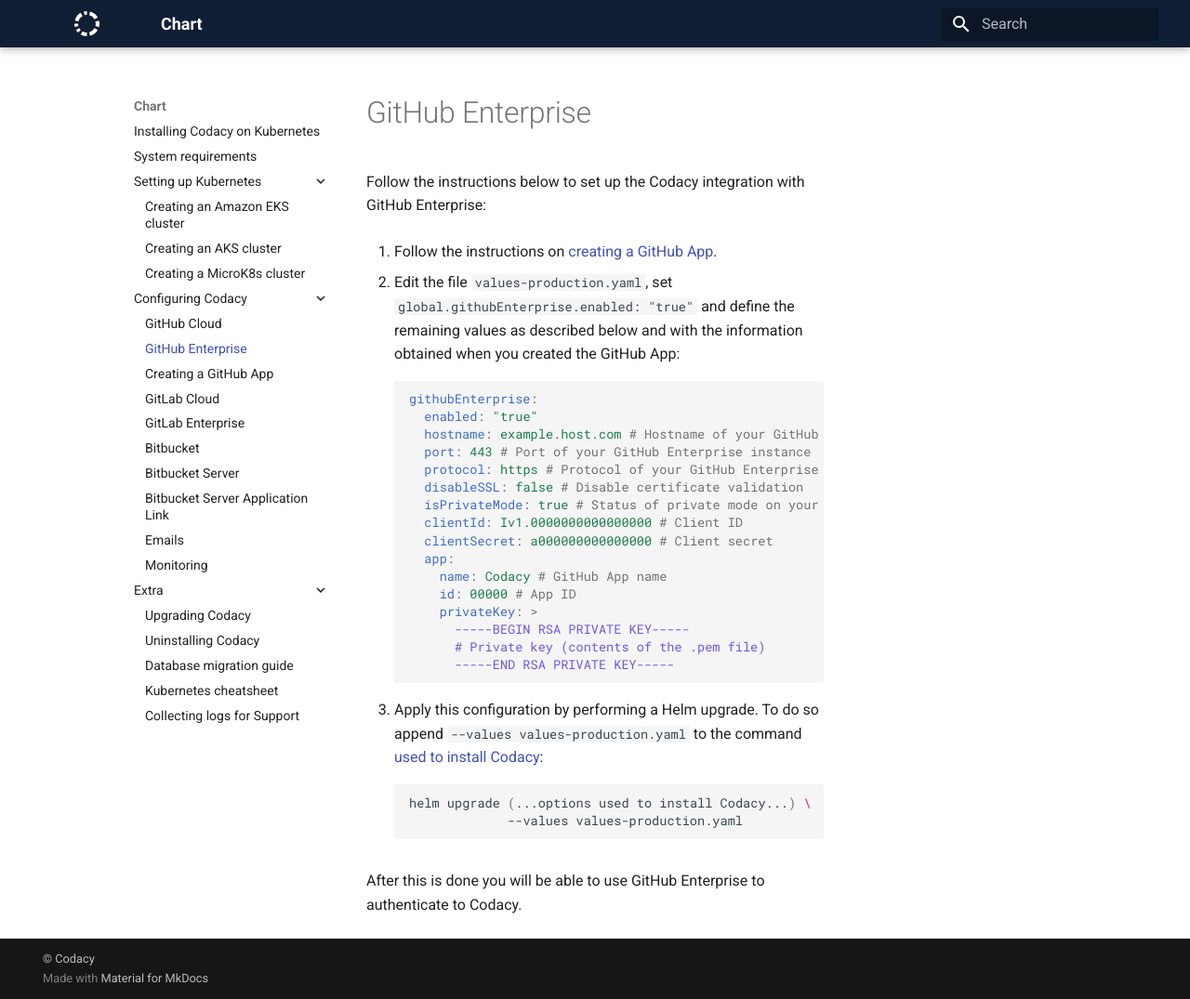
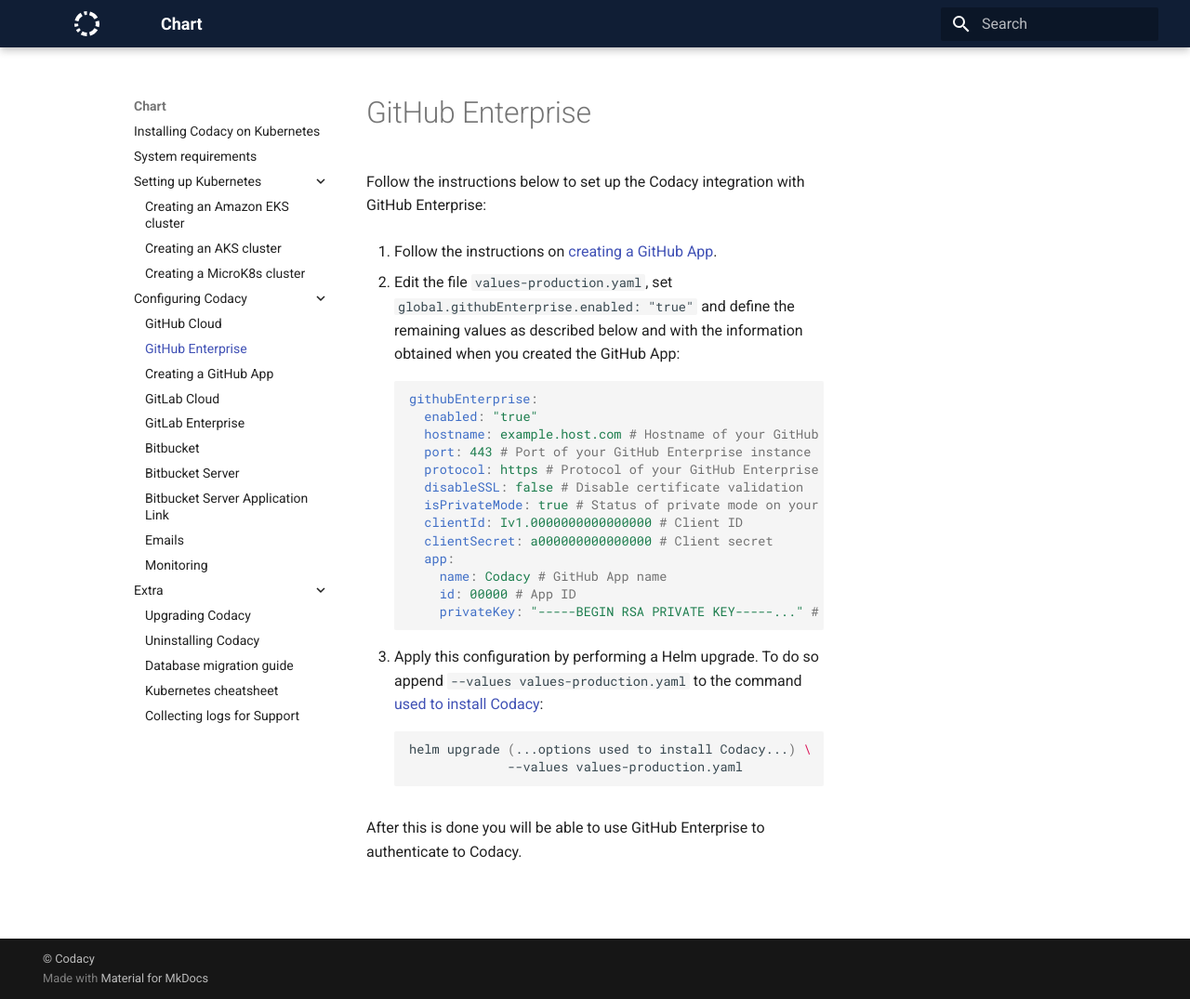
Before and after one commit to codacy/chart, an MkDocs documentation site: the page built from docs/configuration/integrations/github-enterprise.md, in a window 1280 px wide and 1075 px high. Shown: the whole window at 93% size. Built offline with MkDocs 1.6.1 and Material for MkDocs 9.7.7, drawn with Linux system fonts in a browser that asks for light colours.

Commit message:
Revert to asking users to remove newlines from their private keys

````diff
--- a/docs/configuration/integrations/github-enterprise.md
+++ b/docs/configuration/integrations/github-enterprise.md
@@ -19,10 +19,7 @@
       app:
         name: Codacy # GitHub App name
         id: 00000 # App ID
-        privateKey: >
-          -----BEGIN RSA PRIVATE KEY-----
-          # Private key (contents of the .pem file)
-          -----END RSA PRIVATE KEY-----
+        privateKey: "-----BEGIN RSA PRIVATE KEY-----..." # Contents of the .pem file with newlines removed
     ```
 
 3.  Apply this configuration by performing a Helm upgrade. To do so append `--values values-production.yaml` to the command [used to install Codacy](../../index.md#2-installing-codacy):
````
Also changed, not shown: docs/configuration/integrations/github-cloud.md (+1 -3 lines).
